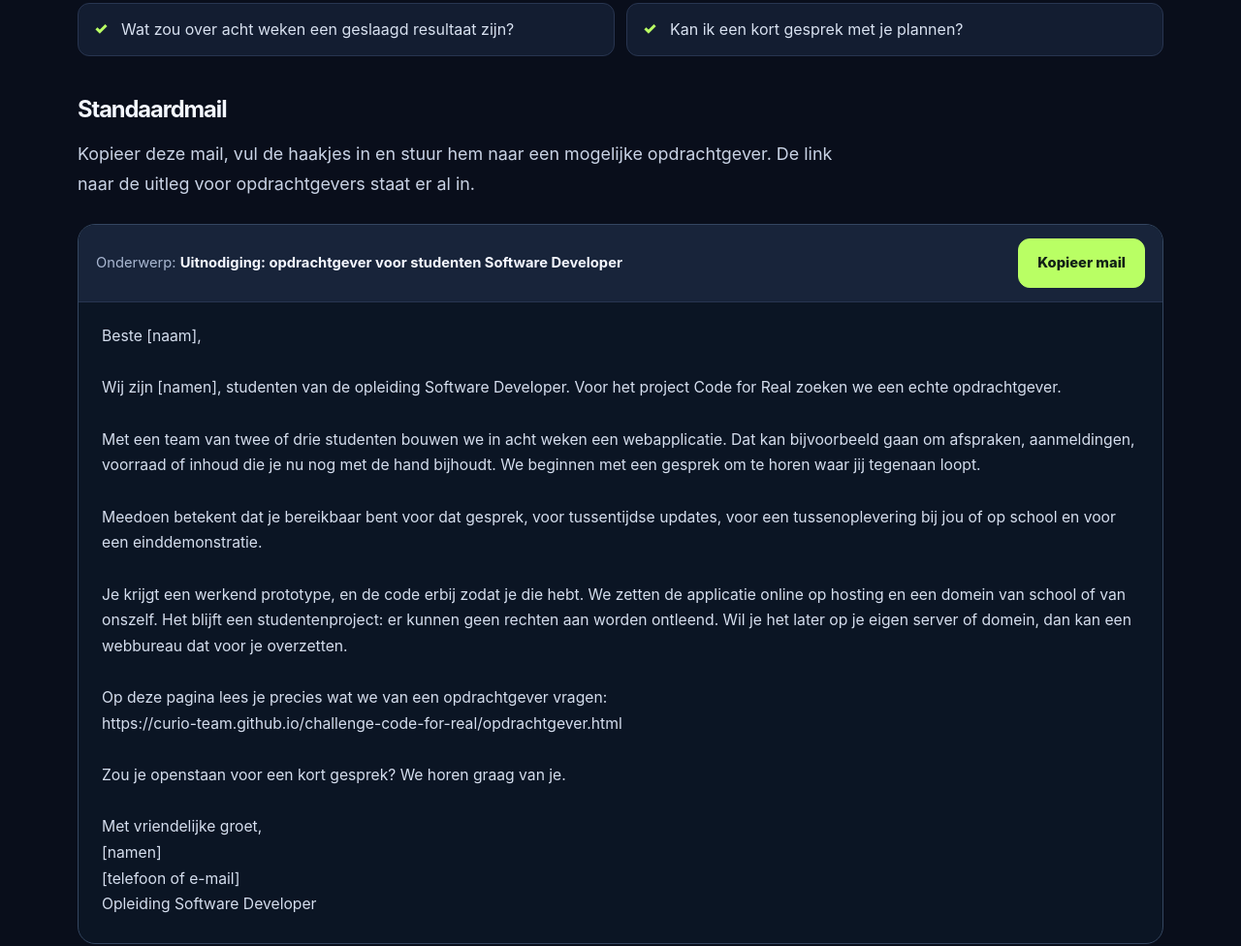
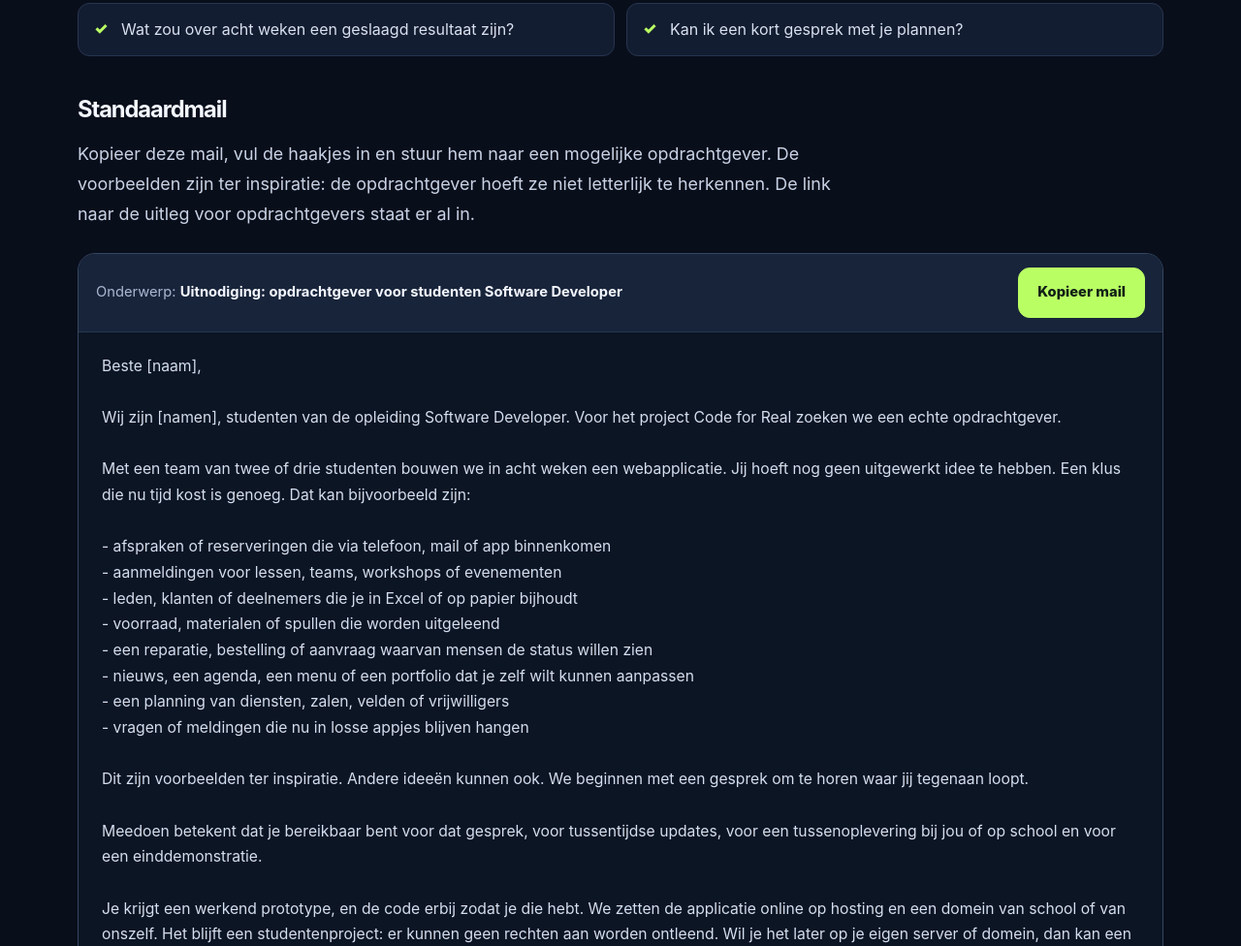
Before and after one commit to curio-team/challenge-code-for-real, a plain HTML site: page index.html in a window 1280 px wide. Shown: the part 3427-4403 px from the top of the page at 97% size. Drawn offline with Linux system fonts and the light colour scheme.

Commit message:
add example ideas to the client mail
Co-authored-by: Cursor <cursoragent@cursor.com>

```diff
--- a/index.html
+++ b/index.html
@@ -153,7 +153,7 @@
           <li>Kan ik een kort gesprek met je plannen?</li>
         </ul>
         <h3 class="subhead">Standaardmail</h3>
-        <p class="intro">Kopieer deze mail, vul de haakjes in en stuur hem naar een mogelijke opdrachtgever. De link naar de uitleg voor opdrachtgevers staat er al in.</p>
+        <p class="intro">Kopieer deze mail, vul de haakjes in en stuur hem naar een mogelijke opdrachtgever. De voorbeelden zijn ter inspiratie: de opdrachtgever hoeft ze niet letterlijk te herkennen. De link naar de uitleg voor opdrachtgevers staat er al in.</p>
         <div class="mail">
           <div class="mail-bar">
             <p>Onderwerp: <strong>Uitnodiging: opdrachtgever voor studenten Software Developer</strong></p>
@@ -163,7 +163,18 @@
 
 Wij zijn [namen], studenten van de opleiding Software Developer. Voor het project Code for Real zoeken we een echte opdrachtgever.
 
-Met een team van twee of drie studenten bouwen we in acht weken een webapplicatie. Dat kan bijvoorbeeld gaan om afspraken, aanmeldingen, voorraad of inhoud die je nu nog met de hand bijhoudt. We beginnen met een gesprek om te horen waar jij tegenaan loopt.
+Met een team van twee of drie studenten bouwen we in acht weken een webapplicatie. Jij hoeft nog geen uitgewerkt idee te hebben. Een klus die nu tijd kost is genoeg. Dat kan bijvoorbeeld zijn:
+
+- afspraken of reserveringen die via telefoon, mail of app binnenkomen
+- aanmeldingen voor lessen, teams, workshops of evenementen
+- leden, klanten of deelnemers die je in Excel of op papier bijhoudt
+- voorraad, materialen of spullen die worden uitgeleend
+- een reparatie, bestelling of aanvraag waarvan mensen de status willen zien
+- nieuws, een agenda, een menu of een portfolio dat je zelf wilt kunnen aanpassen
+- een planning van diensten, zalen, velden of vrijwilligers
+- vragen of meldingen die nu in losse appjes blijven hangen
+
+Dit zijn voorbeelden ter inspiratie. Andere ideeën kunnen ook. We beginnen met een gesprek om te horen waar jij tegenaan loopt.
 
 Meedoen betekent dat je bereikbaar bent voor dat gesprek, voor tussentijdse updates, voor een tussenoplevering bij jou of op school en voor een einddemonstratie.
 
```
